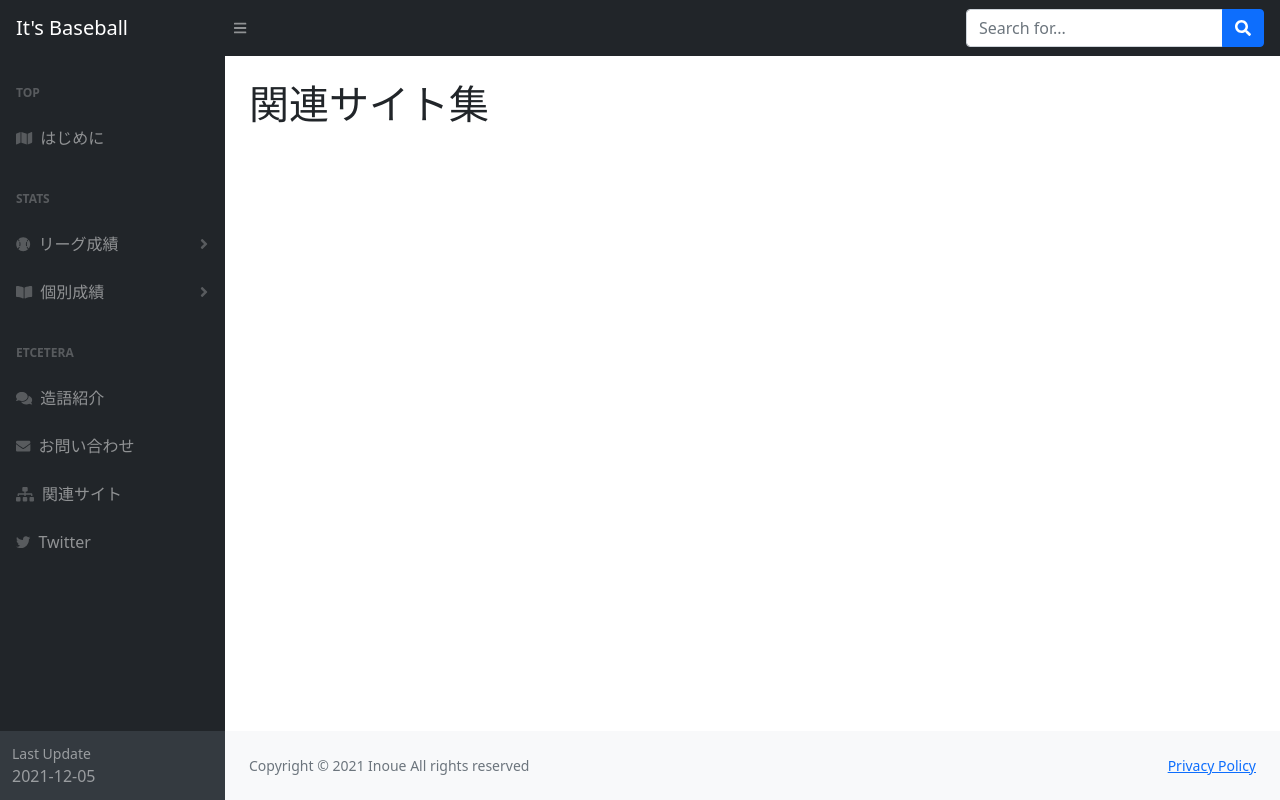
After one commit to ino4685/test, a Django app: page /site/ in a window 1280 px wide. The commit adds this page. Run offline with Django 3.2, Linux system fonts and the light colour scheme; some libraries are stand-ins or nearby versions.

Commit message:
関連サイト集追加

```diff
--- a/fixedpage/urls.py
+++ b/fixedpage/urls.py
@@ -1,5 +1,5 @@
 from django.urls import path
-from .views import TopView, FirstView, ContactView, ContactsendView, NeologismView, PrivacypolicyView
+from .views import TopView, FirstView, ContactView, ContactsendView, NeologismView, SiteView, PrivacypolicyView
 
 urlpatterns = [
     path('', TopView.as_view(), name='top'),
@@ -7,5 +7,6 @@ urlpatterns = [
     path('contact/', ContactView.as_view(), name='contact'),
     path('contact-send/', ContactsendView.as_view(), name='contact-send'),
     path('neologism/', NeologismView.as_view(), name='neologism'),
+    path('site/', SiteView.as_view(), name='site'),
     path('privacypolicy/', PrivacypolicyView.as_view(), name='privacypolicy'),
 ]
--- a/fixedpage/views.py
+++ b/fixedpage/views.py
@@ -24,5 +24,8 @@ class ContactsendView(TemplateView):
 class NeologismView(TemplateView):
     template_name = "neologism.html"
 
+class SiteView(TemplateView):
+    template_name = "site.html"
+
 class PrivacypolicyView(TemplateView):
     template_name = "privacypolicy.html"
--- a/templates/base.html
+++ b/templates/base.html
@@ -108,7 +108,11 @@
                                 <div class="sb-nav-link-icon"><i class="fa fa-envelope" aria-hidden="true"></i></div>
                                 お問い合わせ
                             </a>
-                            <a class="nav-link" href="https://twitter.com/inoue04685">
+                            <a class="nav-link" href="{% url 'site' %}">
+                                <div class="sb-nav-link-icon"><i class="fas fa-sitemap" aria-hidden="true"></i></div>
+                                関連サイト
+                            </a>
+                            <a class="nav-link" href="https://twitter.com/inoue04685" target="_blank">
                                 <div class="sb-nav-link-icon"><i class="fab fa-twitter" aria-hidden="true"></i></div>
                                 Twitter
                             </a>
--- /dev/null
+++ b/templates/site.html
@@ -0,0 +1,15 @@
+{% extends 'base.html' %}
+{% load static %}
+
+
+
+{% block content %}
+<main>
+    <div class="container-fluid px-4">
+        <h1 class="mt-4">関連サイト集</h1>
+        <ol class="breadcrumb mb-4">
+            <li class="breadcrumb-item active"></li>
+        </ol>
+    </div>
+</main>
+{% endblock content %}
```
